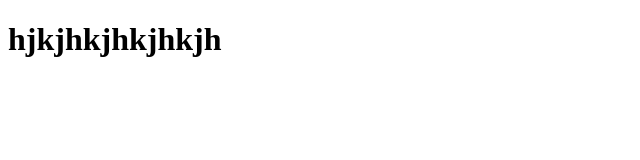
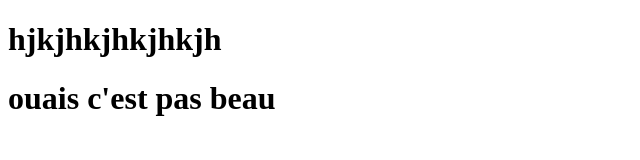
Before and after one commit to SabrinaDupre/GITest, a plain HTML site: page index.html in a window 1280 px wide. Shown: the whole page, without its empty margins (0-640 px from the left). Drawn offline with Linux system fonts and the light colour scheme.

Commit message:
good job

```diff
--- a/index.html
+++ b/index.html
@@ -7,5 +7,6 @@
 </head>
 <body>
    <h1> hjkjhkjhkjhkjh</h1>
+   <h1> ouais c'est pas beau</h1>
 </body>
 </html>
```
